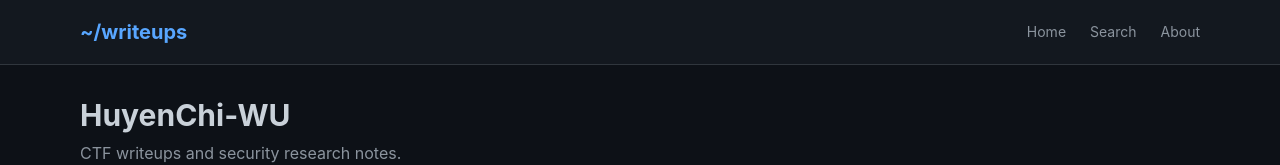
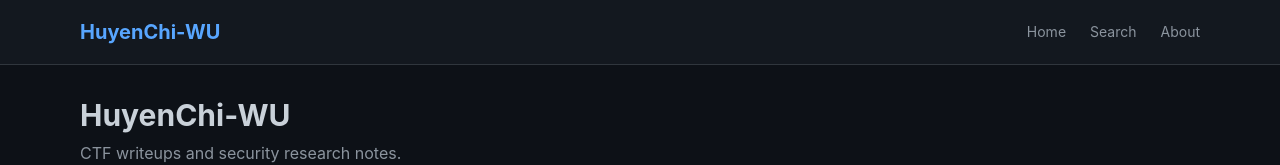
Before and after one commit to chihuyenichi/huyenchi-blog, a Next.js app: page / in a window 1280 px wide. Shown: the top 165 px of the page. Built offline with nearby package versions, Linux system fonts and the light colour scheme.

Commit message:
Update Header.tsx

```diff
--- a/src/components/Header.tsx
+++ b/src/components/Header.tsx
@@ -5,7 +5,7 @@ export default function Header() {
     <header className="border-b border-border bg-surface/80 backdrop-blur-sm sticky top-0 z-50">
       <div className="max-w-6xl mx-auto px-4 h-16 flex items-center justify-between">
         <Link href="/" className="text-xl font-bold text-accent hover:text-accent-hover transition-colors">
-          ~/writeups
+          HuyenChi-WU
         </Link>
         <nav className="flex items-center gap-6 text-sm">
           <Link href="/" className="text-text-secondary hover:text-text transition-colors">Home</Link>
```
